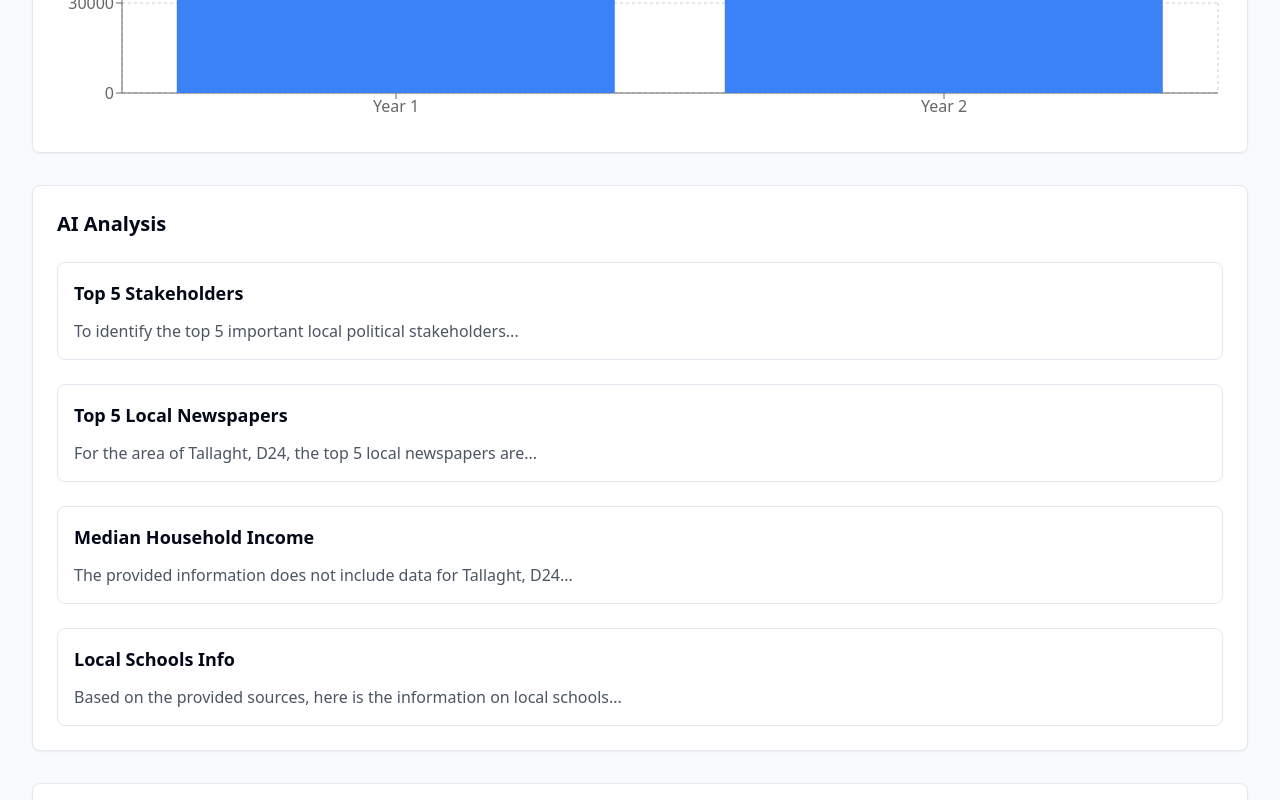
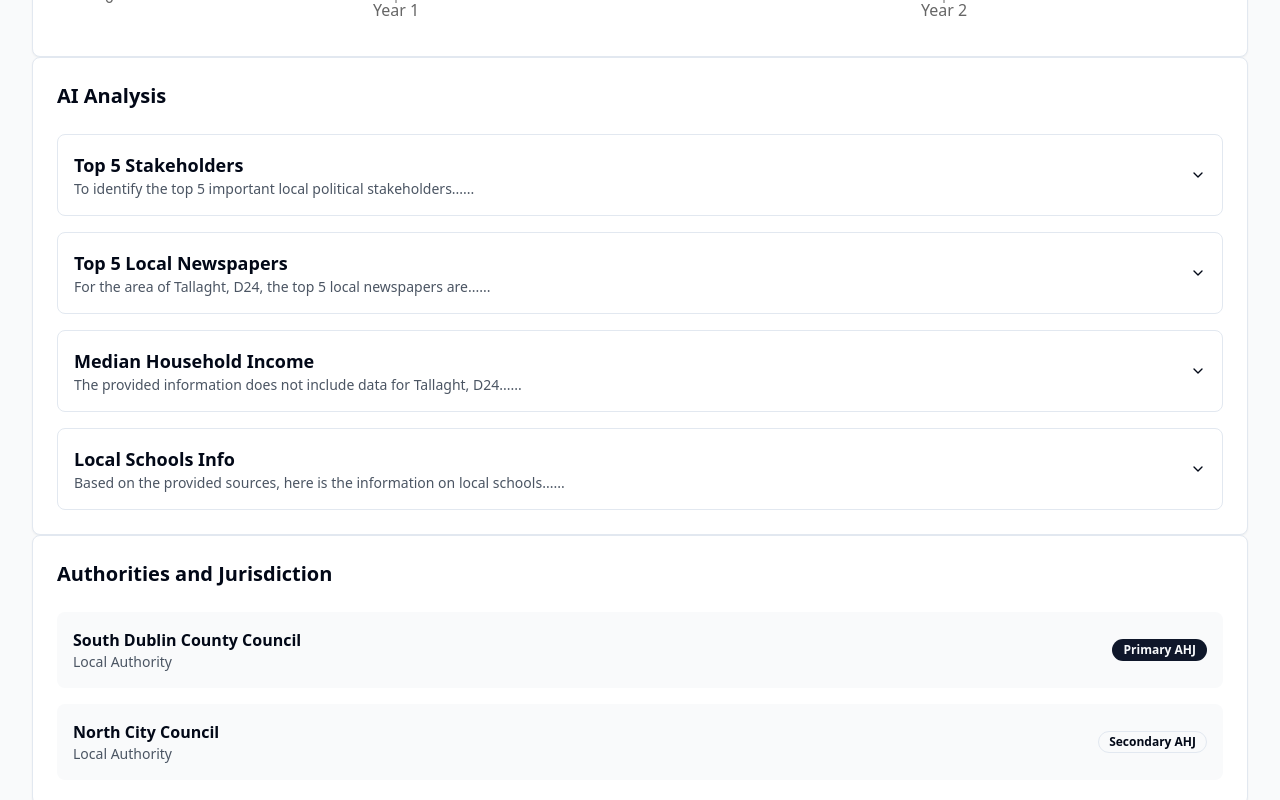
Before and after one commit to gerhalligan/question-answer-chronicle, a React (Vite) app: page / in a window 1280 px wide. Shown: the part 1000-1800 px from the top of the page. Built offline with nearby package versions, Linux system fonts and the light colour scheme.

Commit message:
Add functionality to view full AI report
Implemented a feature that allows users to view the complete AI report for each panel in the application. This enhancement improves user experience by providing detailed insights directly from the AI analysis.
[skip gpt_engineer]

```diff
--- a/src/pages/Index.tsx
+++ b/src/pages/Index.tsx
@@ -2,6 +2,7 @@ import { Card } from "@/components/ui/card";
 import { Separator } from "@/components/ui/separator";
 import { Badge } from "@/components/ui/badge";
 import { BarChart, Bar, XAxis, YAxis, CartesianGrid, Tooltip, ResponsiveContainer } from 'recharts';
+import { Accordion, AccordionContent, AccordionItem, AccordionTrigger } from "@/components/ui/accordion";
 
 interface AIAnalysis {
   analysis: string;
@@ -49,24 +50,39 @@ const Index = () => {
   const renderAIAnalysis = (data: AnswerData) => {
     if (!data.aiAnalysis?.buttonResponses) return null;
 
-    return Object.entries(buttonTextMap).map(([buttonId, buttonText]) => {
+    return (
+      <Accordion type="single" collapsible className="space-y-4">
+        {Object.entries(buttonTextMap).map(([buttonId, buttonText]) => {
           const response = data.aiAnalysis?.buttonResponses[buttonId];
           if (!response) return null;
 
+          // Get first line or first 150 characters for preview
+          const previewText = response.split('\n')[0].slice(0, 150) + '...';
+
           return (
-        <div key={buttonId} className="border rounded-lg p-4">
-          <h3 className="text-lg font-semibold mb-3">{buttonText}</h3>
-          <div className="prose max-w-none">
-            <p className="text-gray-600 whitespace-pre-wrap">{response}</p>
+            <AccordionItem key={buttonId} value={buttonId} className="border rounded-lg px-4">
+              <AccordionTrigger className="py-4">
+                <div className="flex flex-col items-start">
+                  <h3 className="text-lg font-semibold">{buttonText}</h3>
+                  <p className="text-sm text-gray-600 font-normal text-left">
+                    {previewText}
+                  </p>
                 </div>
+              </AccordionTrigger>
+              <AccordionContent>
+                <div className="prose max-w-none pb-4">
+                  <div className="whitespace-pre-wrap text-gray-600">{response}</div>
                 </div>
+              </AccordionContent>
+            </AccordionItem>
           );
-    });
+        })}
+      </Accordion>
+    );
   };
 
   return (
     <div className="min-h-screen bg-gray-50 p-8">
-      <div className="max-w-7xl mx-auto space-y-8">
       {/* Header */}
       <div className="text-center">
         <h1 className="text-4xl font-bold text-gray-900 mb-2">AWS Infrastructure Report</h1>
@@ -146,7 +162,7 @@ const Index = () => {
       {/* AI Analysis */}
       <Card className="p-6">
         <h2 className="text-xl font-bold mb-6">AI Analysis</h2>
-          <div className="space-y-6">
+        <div>
           {renderAIAnalysis(sampleAnswer)}
         </div>
       </Card>
@@ -172,7 +188,6 @@ const Index = () => {
         </div>
       </Card>
     </div>
-    </div>
   );
 };
 
```
Lines whose indentation alone changed are shown as unchanged.
